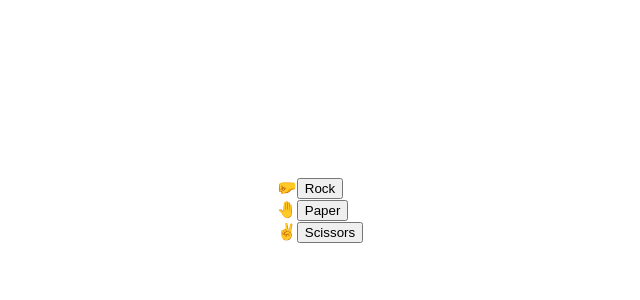
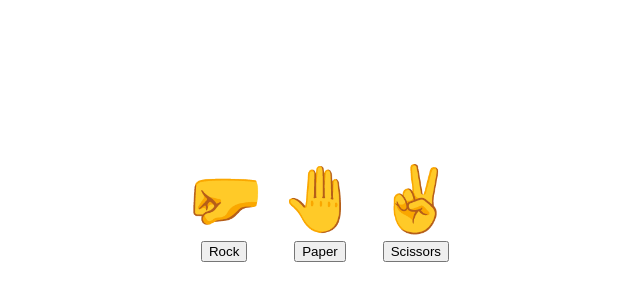
Before and after one commit to Jorge-Neves/react-rock-paper-scissors, a React (Create React App) app: page / in a window 1280 px wide. Shown: the part 190-490 px from the top of the page, without its empty margins (320-960 px from the left). Built offline with nearby package versions, Linux system fonts and the light colour scheme.

Commit message:
Add layout for controls

```diff
--- a/src/App.css
+++ b/src/App.css
@@ -19,5 +19,14 @@
 }
 
 .control {
+  display: flex;
+  flex-direction: column;
+  align-items: center;
+  justify-content: center;
   margin: 0.5rem;
 }
+
+.icon {
+  font-size: 4rem;
+  margin-bottom: 0.25rem;
+}
--- a/src/App.tsx
+++ b/src/App.tsx
@@ -4,17 +4,17 @@ import './App.css';
 const App: FC = () => {
   return (
     <div className="App">
-      <div>
-        <div>
-          <span>&#129307;</span>
+      <div className="screen">
+        <div className="control">
+          <span className="icon">&#129307;</span>
           <button>Rock</button>
         </div>
-        <div>
-          <span>&#x1F91A;</span>
+        <div className="control">
+          <span className="icon">&#x1F91A;</span>
           <button>Paper</button>
         </div>
-        <div>
-          <span>&#9996;</span>
+        <div className="control">
+          <span className="icon">&#9996;</span>
           <button>Scissors</button>
         </div>
       </div>
```
